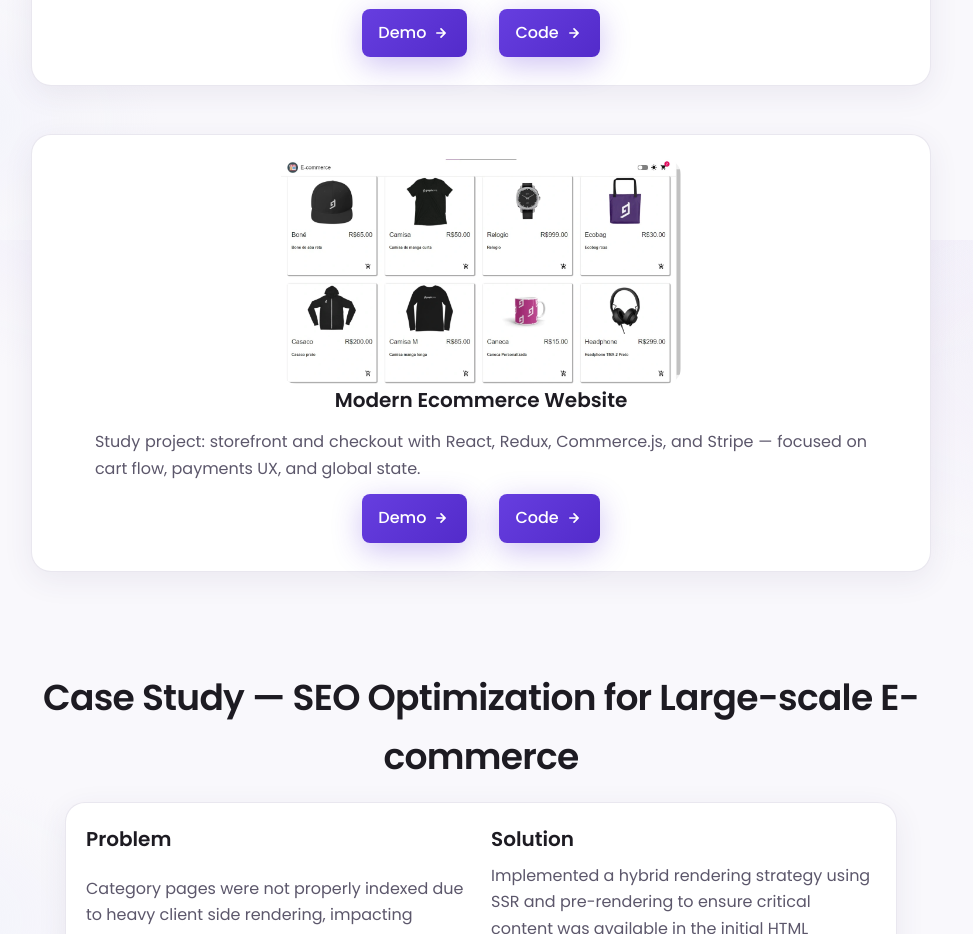
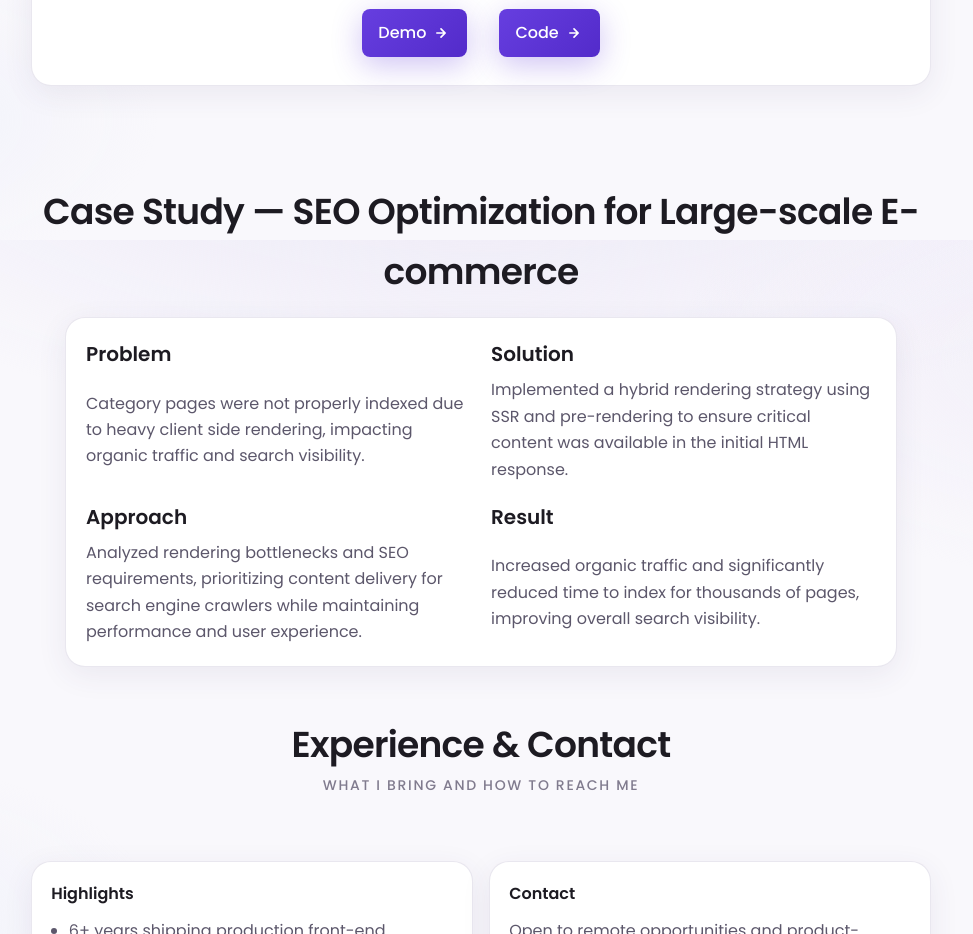
Before and after one commit to marcusplech/web_portfolio, a Next.js app: page / in a window 1280 px wide. Shown: the part 2160-3094 px from the top of the page, without its empty margins (159-1132 px from the left). Built offline with nearby package versions, Linux system fonts and the light colour scheme.

Commit message:
chore: update import path for routes in TypeScript definitions and comment out unused project in Portfolio component

```diff
--- a/src/components/Portfolio.tsx
+++ b/src/components/Portfolio.tsx
@@ -23,15 +23,15 @@ const projects: PortfolioProject[] = [
     demoUrl: 'https://anifinder-sepia.vercel.app/',
     codeUrl: 'https://github.com/marcusplech/anifinder',
   },
-  {
-    name: 'Modern Ecommerce Website',
-    description:
-      'Study project: storefront and checkout with React, Redux, Commerce.js, and Stripe — focused on cart flow, payments UX, and global state.',
-    image: ecommerce,
-    imageAlt: 'Screenshot of the ecommerce storefront',
-    demoUrl: 'https://meuecommerce.netlify.app/',
-    codeUrl: 'https://github.com/marcusplech/Ecommerce',
-  },
+  // {
+  //   name: 'Modern Ecommerce Website',
+  //   description:
+  //     'Study project: storefront and checkout with React, Redux, Commerce.js, and Stripe — focused on cart flow, payments UX, and global state.',
+  //   image: ecommerce,
+  //   imageAlt: 'Screenshot of the ecommerce storefront',
+  //   demoUrl: 'https://meuecommerce.netlify.app/',
+  //   codeUrl: 'https://github.com/marcusplech/Ecommerce',
+  // },
 ];
 
 export default function Portfolio() {
```
Also changed, not shown: next-env.d.ts.
